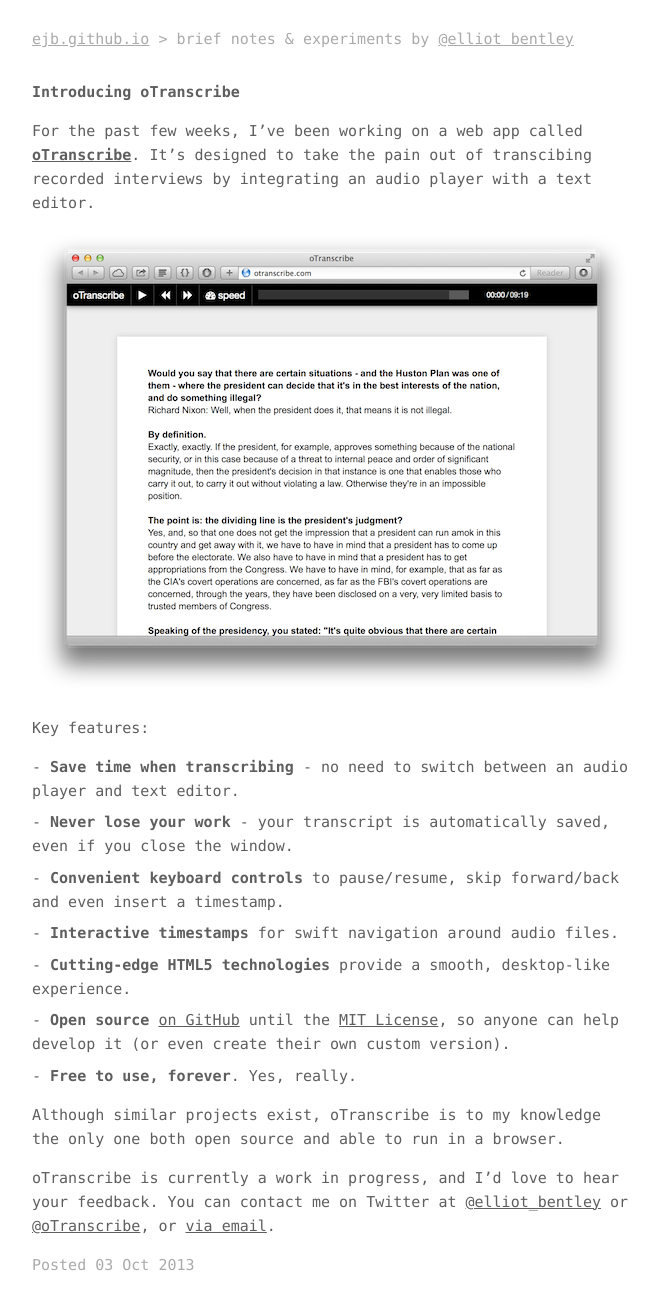
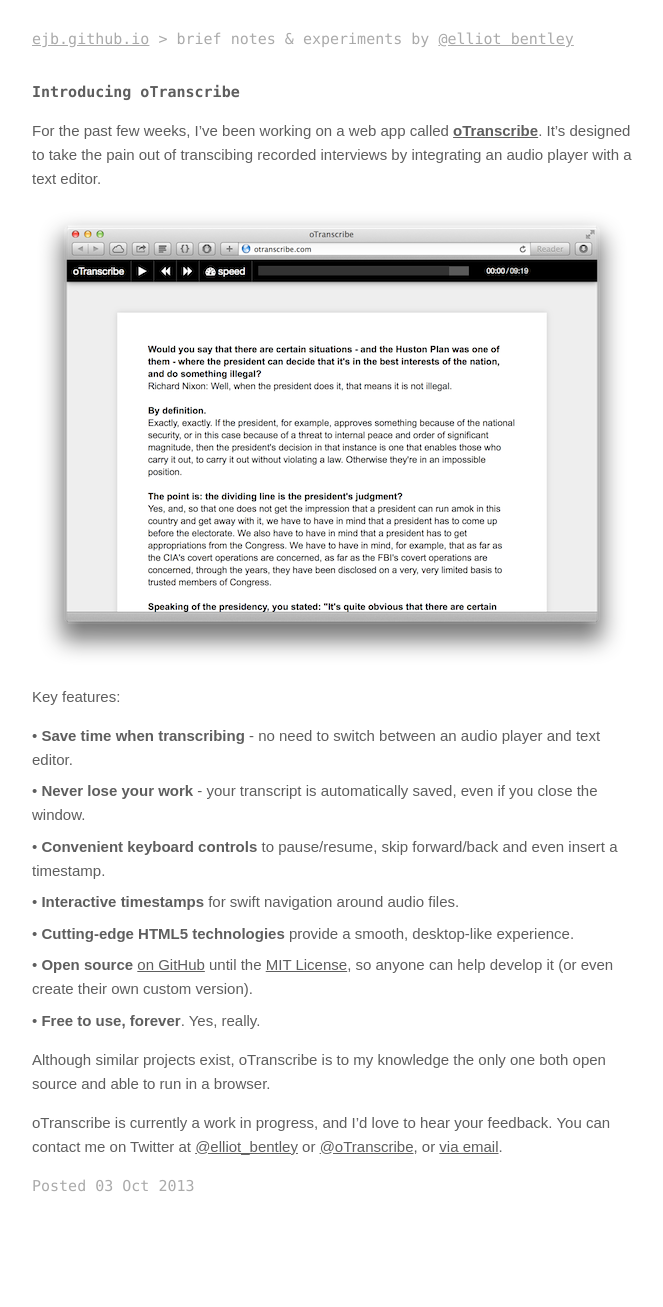
Before and after one commit to ejb/elliotbentley.com, a Jekyll site: the page built from _posts/2013-10-03-otranscribe.markdown, in a window 1280 px wide. Shown: the whole page, without its empty margins (308-971 px from the left). Built offline with Jekyll 4.4.1, drawn with Linux system fonts in a browser that asks for light colours; after the commit the page ends 1228 px from its top, so only the background shows below that.

Commit message:
Added serif font for blog posts

```diff
--- a/_layouts/default.html
+++ b/_layouts/default.html
@@ -12,6 +12,9 @@
         <!-- syntax highlighting CSS -->
         <link rel="stylesheet" href="{{ site.baseurl }}/css/syntax.css">
 
+        <!-- Custom font -->
+        <script src="//use.edgefonts.net/merriweather.js"></script>
+
     </head>
     <body>
 
--- a/css/main.css
+++ b/css/main.css
@@ -68,6 +68,12 @@
 
 img {
     max-width: 100%;
+    margin: 0 auto;
+    display: block;
+}
+
+#post p, #post li {
+    font-family: merriweather, sans-serif;
 }
 
 #post ul {
@@ -79,7 +85,7 @@
 }
 
 #post li:before {
-    content: '- ';
+    content: ' •  ';
 }
 
 @media (max-width: 600px) {
@@ -92,4 +98,7 @@
         line-height: 1.2em;
     }
 
+    #post p {
+        line-height: 1.6em;
+    }
 }
--- a/index.html
+++ b/index.html
@@ -14,7 +14,7 @@
 
   <h2>apps & sites</h2>
   <ul>
-      <li>> <a href="https://github.com/ejb/progressor.js">progressor.js</a> - Lightweight, customisable progress bars for HTML5 video & audio</li>
+      <li><a href="https://github.com/ejb/progressor.js">progressor.js</a> - Lightweight, customisable progress bars for HTML5 video & audio</li>
       <li>> <a href="http://otranscribe.com/">oTranscribe</a> - Web app for transcribing audio interviews</li>
       <li>> <a href="https://kanjivoice.s3.amazonaws.com/index.htm">KanjiVoice</a> - Test Kanji readings using the Web Speech API</li>
       <li>> <a href="http://ejb.github.io/RandomMeetup/">RandomMeetup</a> - Displays a random group from Meetup.com based on location</li>
```
